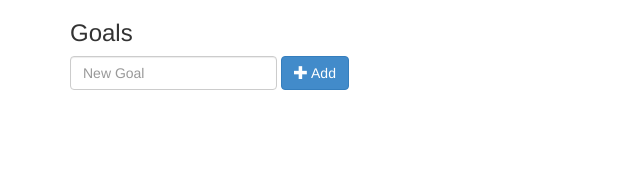
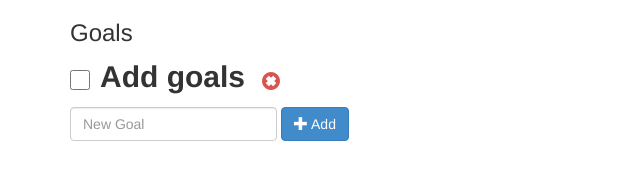
Before and after one commit to wyegelwel/nonzeroday, a website: page views/index.html in a window 1280 px wide. Shown: the whole page, without its empty margins (0-640 px from the left). Drawn offline with Linux system fonts and the light colour scheme; files that its build step writes are made by us from their sources; files whose address does not match are found by name.

Commit message:
Can now remove goals

```diff
--- a/public/css/nonzeroday.css
+++ b/public/css/nonzeroday.css
@@ -1,5 +1,6 @@
 .goal{
 	font-size: 30px;
+	cursor: pointer;
 
 }
 .goalCheck{
@@ -7,4 +8,14 @@
 	width: 20px;
 	margin-right: 10px !important;
 	float: left;
+	cursor: pointer;
 }
+
+.btn-rm, .btn-rm:hover, .btn-rm:focus, .btn-rm:active{
+	background-color: #ffffff;
+	border-color: #ffffff;
+}
+
+.glyphicon-rm{
+	color: #d9534f;
+}
--- a/public/js/nonzeroday.js
+++ b/public/js/nonzeroday.js
@@ -2,9 +2,19 @@ var D = {goals: [],
 		 dayShowing: -1};
 
 function toggleGoalCompletion(goal){
+	console.log(goal)
 	D.goals[D.dayShowing][goal].completed = !D.goals[D.dayShowing][goal].completed;
 	saveData();
 }
+
+function removeGoal(goal){
+	console.log(goal)
+	delete D.goals[D.dayShowing][goal];
+	clearGoals();
+	displayGoals(D.goals[D.dayShowing]);
+	saveData();
+}
+
 
 function displayGoal(goal, container){
 	goalWrapper = $("<div>");
@@ -14,8 +24,15 @@ function displayGoal(goal, container){
 								  .attr("name", goal.text)
 								  .prop("checked", goal.completed)
 								  .click(function(e){
-								  		toggleGoalCompletion($(this).attr("name"));
+								  		toggleGoalCompletion(goal.text);
 								  });
+	removeButton = $("<button>").attr("name", goal.text)
+								.addClass("btn btn-danger btn-lg btn-rm")
+								.click(function(e){
+									removeGoal(goal.text)
+								})
+								.appendTo(goalWrapper);
+	$("<span>").addClass("glyphicon glyphicon-remove-sign glyphicon-rm").appendTo(removeButton);
 	goalWrapper.appendTo(container);
 }
 
@@ -59,7 +76,11 @@ function loadData(){
 	if (goals){
 		D.goals = JSON.parse(goals);
 	}else {
-		D.goals = [{date: "today"}];
+		D.goals = [{date: "today",
+					"Add goals": {
+									text: "Add goals",
+									completed: false
+					}}];
 	}
 	D.dayShowing = D.goals.length - 1; //goals pushed to end of list for each day
 }
```
